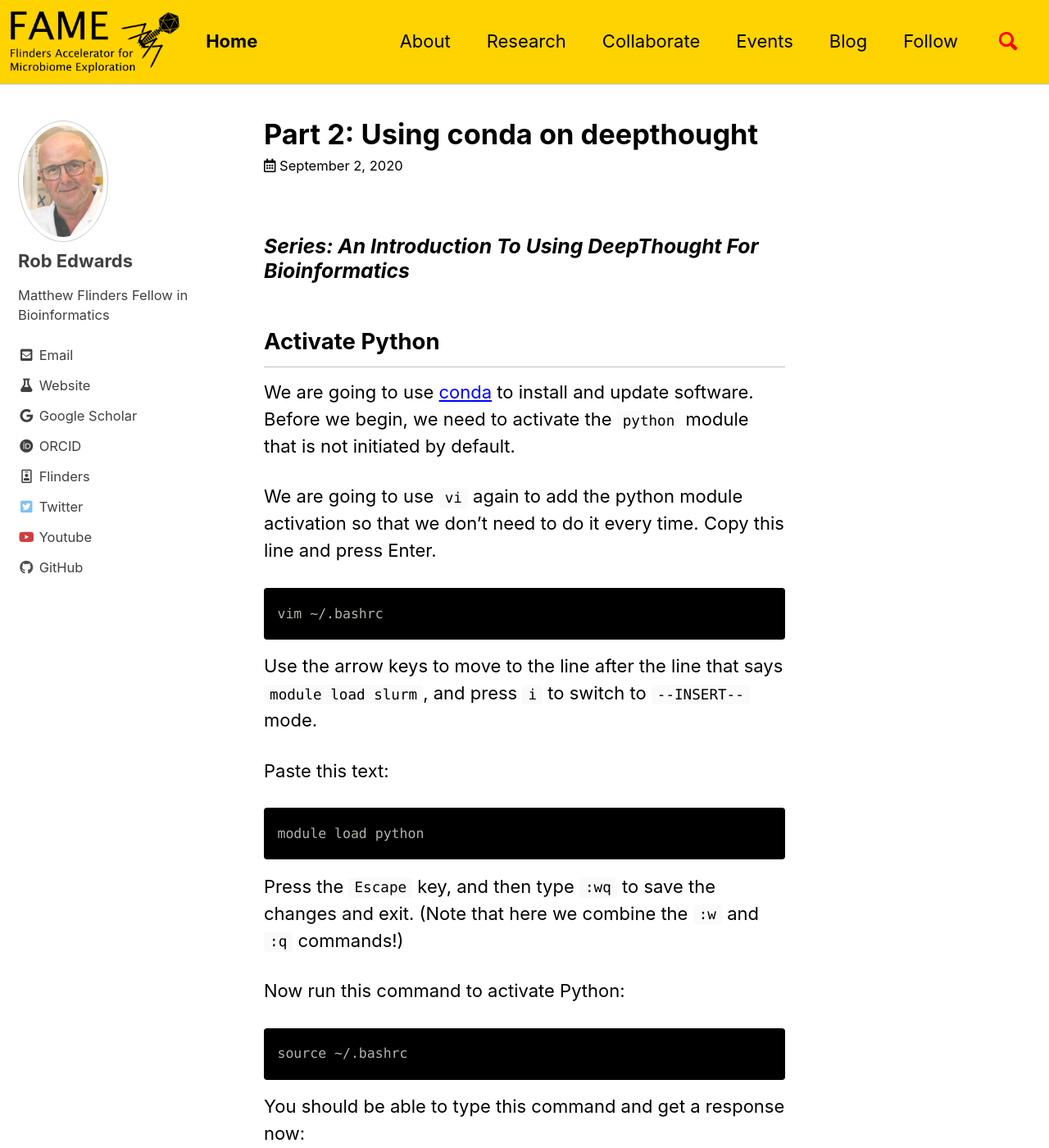
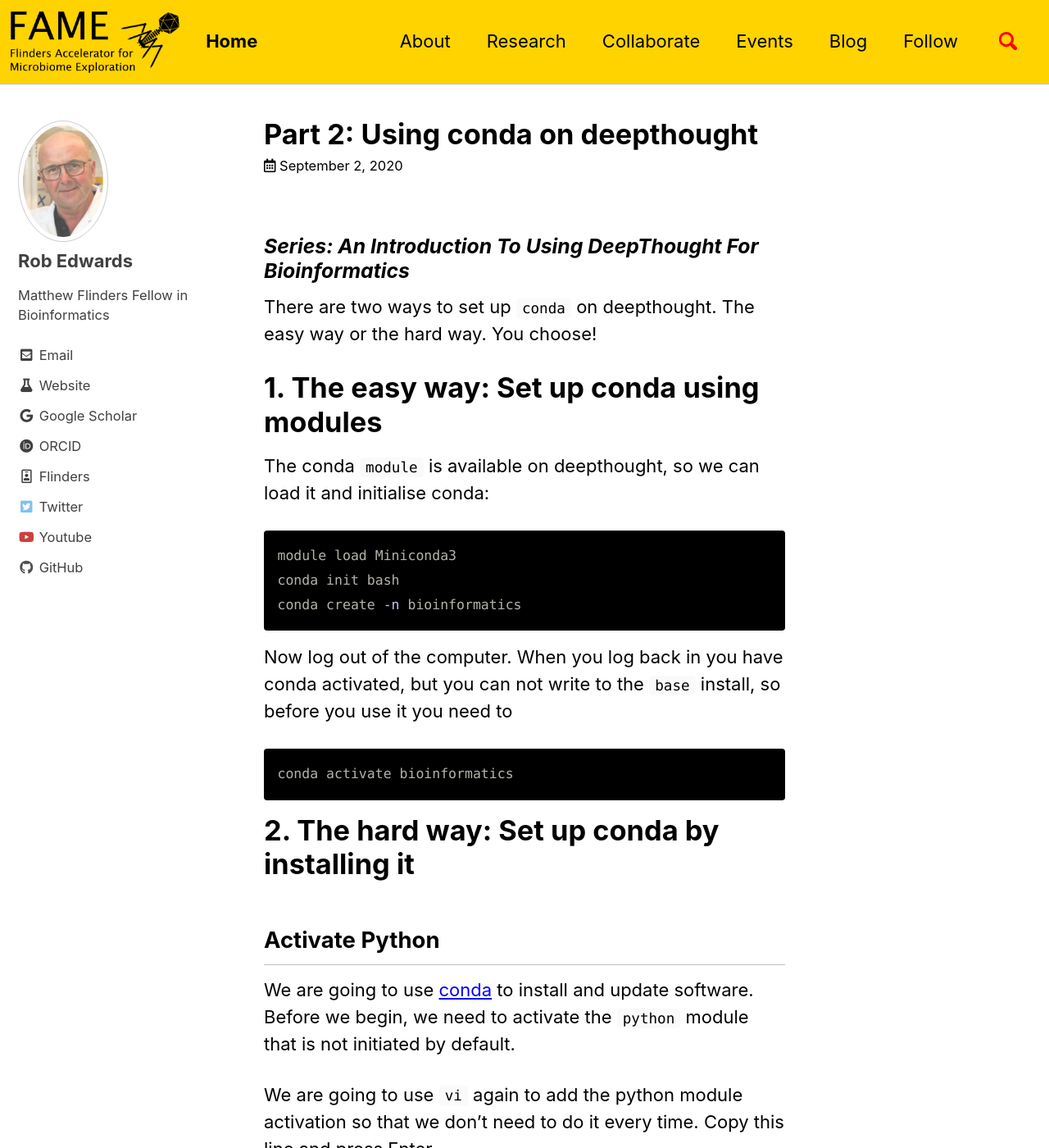
Before and after one commit to FlindersFAME/fame.github.io, a Jekyll site: the page built from Blog/_posts/2020-09-02-condadeepthought.md, in a window 1280 px wide and 1400 px high. Shown: the whole window at 82% size. Built offline with Jekyll 4.4.1, drawn with Linux system fonts in a browser that asks for light colours; cached includes are drawn as plain includes.

Commit message:
adding easy conda install

````diff
--- a/Blog/_posts/2020-09-02-condadeepthought.md
+++ b/Blog/_posts/2020-09-02-condadeepthought.md
@@ -9,6 +9,28 @@ excerpt: "We are going to use conda to install and update software"
 
 ### _Series: An Introduction To Using DeepThought For Bioinformatics_
 
+
+There are two ways to set up `conda` on deepthought. The easy way or the hard way. You choose!
+
+# 1. The easy way: Set up conda using modules
+
+
+The conda `module` is available on deepthought, so we can load it and initialise conda:
+
+```bash
+module load Miniconda3
+conda init bash
+conda create -n bioinformatics
+```
+
+Now log  out of the computer. When you log back in you have conda activated, but you can not write to the `base` install, so before you use it you need to
+
+```bash
+conda activate bioinformatics
+```
+
+
+# 2. The hard way: Set up conda by installing it
 
 ## Activate Python
 
````
